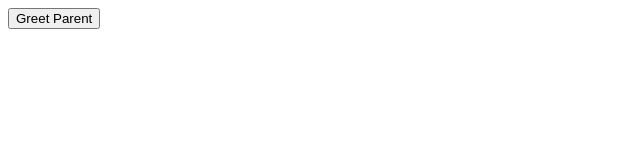
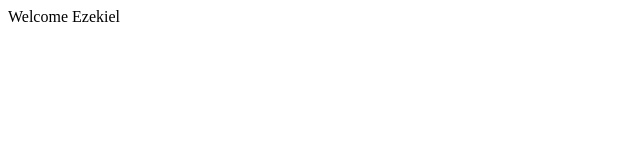
Before and after one commit to adetorodev/reactify, a React (Create React App) app: page / in a window 1280 px wide. Shown: the top 160 px of the page, without its empty margins (0-640 px from the left). Built offline with nearby package versions, Linux system fonts and the light colour scheme.

Commit message:
task: condinational rendering

```diff
--- a/src/App.js
+++ b/src/App.js
@@ -4,6 +4,7 @@ import ClassCompt from "./component/ClassCompt";
 import Counter from "./component/Counter";
 import FuncCompt from "./component/FuncCompt";
 import Greet from "./component/Greet";
+import UserGreeting from "./component/UserGreeting";
 import Welcome from "./component/Welcome";
 import Message from "./component/message";
 
@@ -13,7 +14,8 @@ import Message from "./component/message";
 
 function App() {
   return <div>
-    <ParentComp />
+    <UserGreeting />
+    {/* <ParentComp /> */}
     {/* <Counter /> */}
     {/* <Message /> */}
     {/* <FuncCompt name="Ezekiel" />
--- /dev/null
+++ b/src/component/UserGreeting.js
@@ -0,0 +1,47 @@
+import React, { Component } from "react";
+
+class UserGreeting extends Component {
+  constructor(props) {
+    super(props);
+
+    this.state = {
+      isLoginIn: true,
+    };
+  }
+  render() {
+    // return this.state.isLoginIn ? (
+    //   <div>Welcome Ezekiel</div>
+    // ) : (
+    //   <div>Welcome Guest</div>
+    // );
+
+    return this.state.isLoginIn && <div>Welcome Ezekiel</div>
+
+    // let message
+    // if(this.state.isLoginIn){
+    //     message = <div>Welcome Ezekiel</div>
+    // }else{
+    //     message= <div>Welcome Guest</div>
+    // }
+    // return <div>{message}</div>
+
+    // if(this.state.isLoginIn){
+    //     return (
+    //         <div>Welcome Ezekiel</div>
+    //     )
+    // }else{
+    //     return (
+    //         <div>Welcome Guest</div>
+    //     )
+    // }
+
+    // return (
+    //   <div>
+    //     <div>Welcome Ezekiel</div>
+    //     <div>Welcome Quest</div>
+    //   </div>
+    // )
+  }
+}
+
+export default UserGreeting;
```
